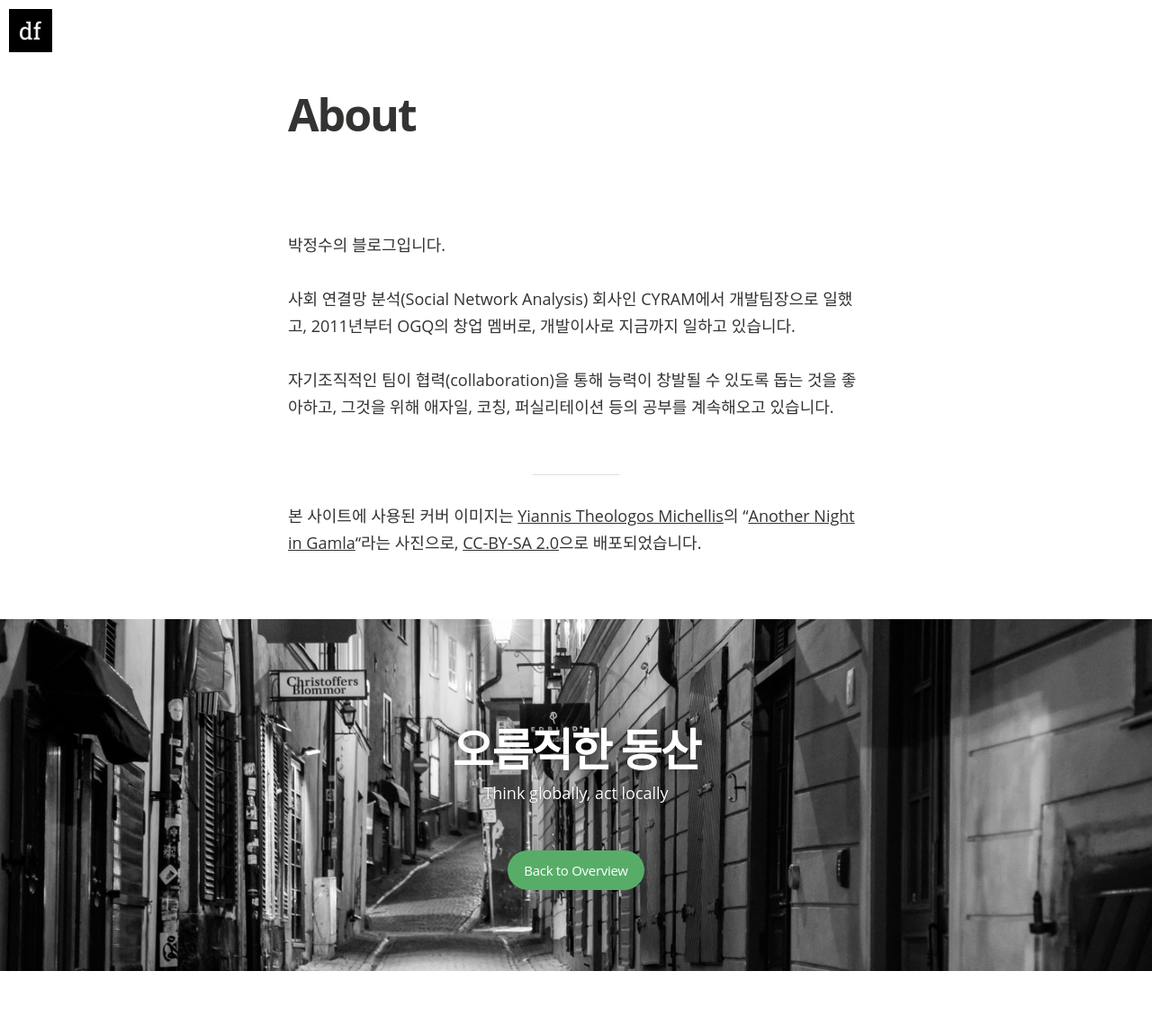
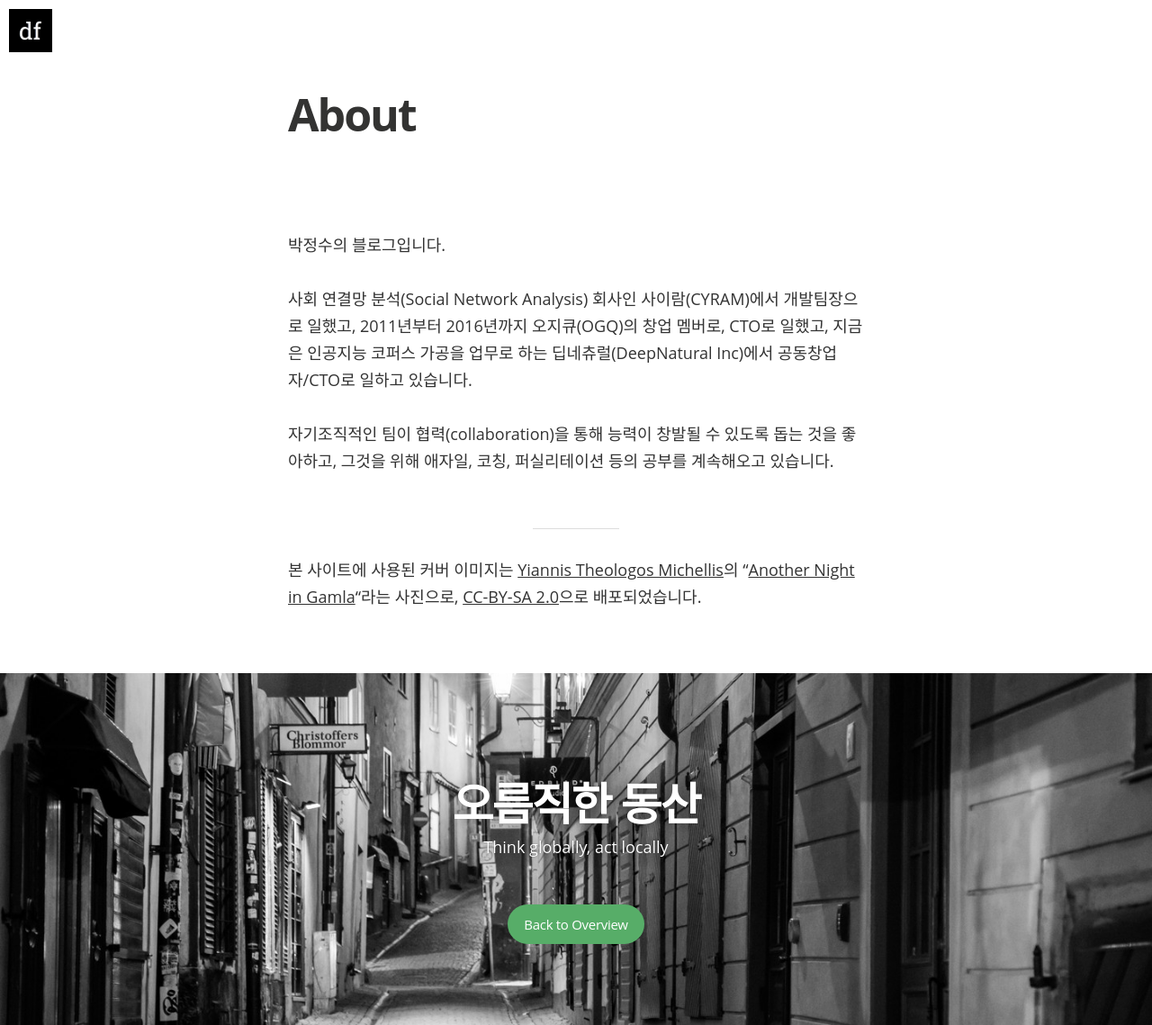
Before and after one commit to toracle/toracle.github.io, a Jekyll site: the page built from about.md, in a window 1280 px wide. Shown: the whole page at 90% size. Built offline with Jekyll 4.4.1, drawn with Linux system fonts in a browser that asks for light colours; nearby versions of some CDN libraries; some web fonts are replaced; comment, search, counter and statistics services are not loaded; before the commit the page ends 1079 px from its top, so only the background shows below that.

Commit message:
update bio

```diff
--- a/about.md
+++ b/about.md
@@ -6,7 +6,7 @@ permalink: /about/
 
 박정수의 블로그입니다.
 
-사회 연결망 분석(Social Network Analysis) 회사인 CYRAM에서 개발팀장으로 일했고, 2011년부터 OGQ의 창업 멤버로, 개발이사로 지금까지 일하고 있습니다.
+사회 연결망 분석(Social Network Analysis) 회사인 사이람(CYRAM)에서 개발팀장으로 일했고, 2011년부터 2016년까지 오지큐(OGQ)의 창업 멤버로, CTO로 일했고, 지금은 인공지능 코퍼스 가공을 업무로 하는 딥네츄럴(DeepNatural Inc)에서 공동창업자/CTO로 일하고 있습니다.
 
 자기조직적인 팀이 협력(collaboration)을 통해 능력이 창발될 수 있도록 돕는 것을 좋아하고, 그것을 위해 애자일, 코칭, 퍼실리테이션 등의 공부를 계속해오고 있습니다.
 
```
